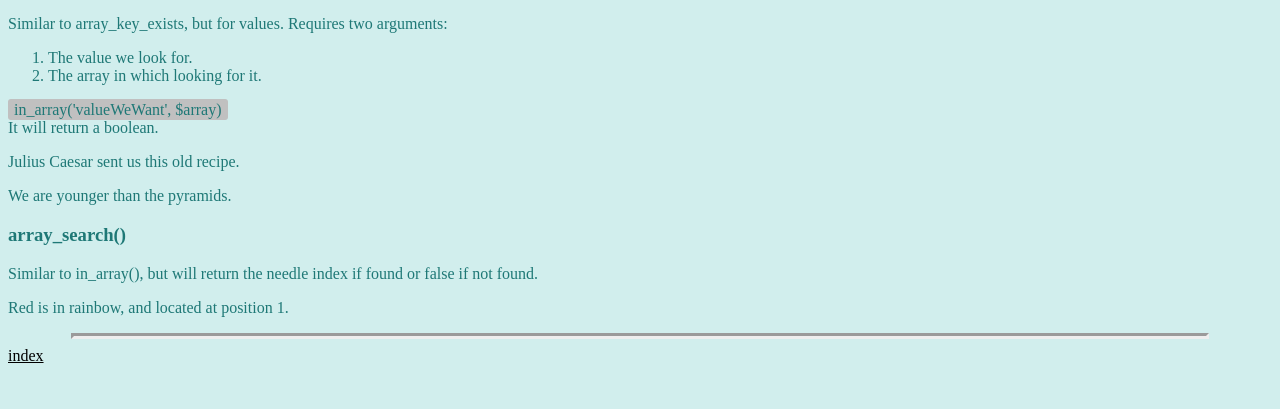
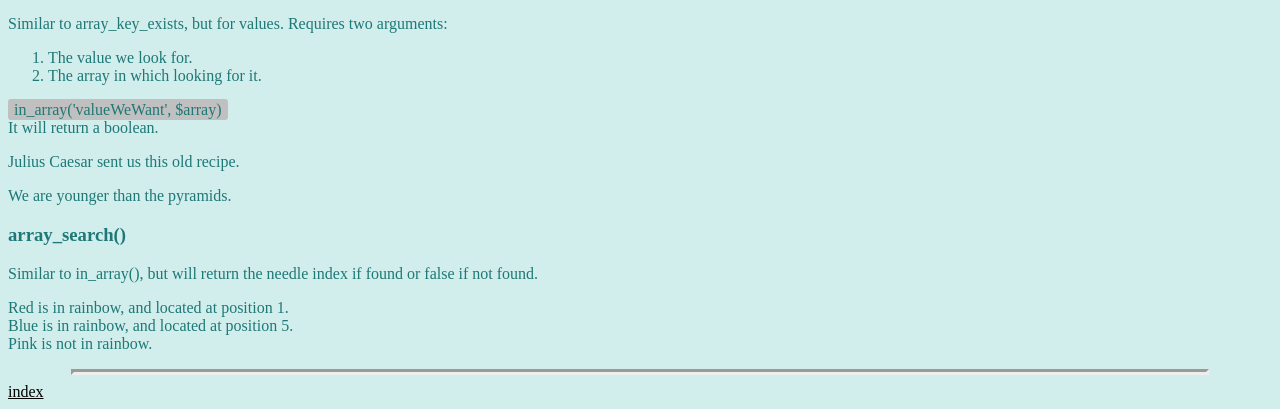
Before and after one commit to loicbaillif/OpenClass_PhpCreateSite, a PHP site: page /04_arrays/index.php in a window 1280 px wide. Shown: the part 2808-3217 px from the top of the page. Before the commit the page ends 3171 px from the top, so only its background shows below. Run offline with PHP 8.4, Linux system fonts and the light colour scheme.

Commit message:
04/arrays/v12
Couple more examples for array_search()
Next:

```diff
--- a/04_arrays/index.php
+++ b/04_arrays/index.php
@@ -215,6 +215,18 @@ echo 'Red is ' . (in_array('red', $rainbow) ? '' : 'not ')  . 'in rainbow';
 echo in_array('red', $rainbow)
     ? ', and located at position ' . (array_search('red', $rainbow) + 1)
     : '';
+echo '.' . '<br/>' . PHP_EOL;
+
+echo 'Blue is ' . (in_array('blue', $rainbow) ? '' : 'not ')  . 'in rainbow';
+echo in_array('blue', $rainbow)
+    ? ', and located at position ' . (array_search('blue', $rainbow) + 1)
+    : '';
+echo '.' . '<br/>' . PHP_EOL;
+
+echo 'Pink is ' . (in_array('pink', $rainbow) ? '' : 'not ')  . 'in rainbow';
+echo in_array('pink', $rainbow)
+    ? ', and located at position ' . (array_search('pink', $rainbow) + 1)
+    : '';
 echo '.' . PHP_EOL . '</p>';
 ?>
 
```
